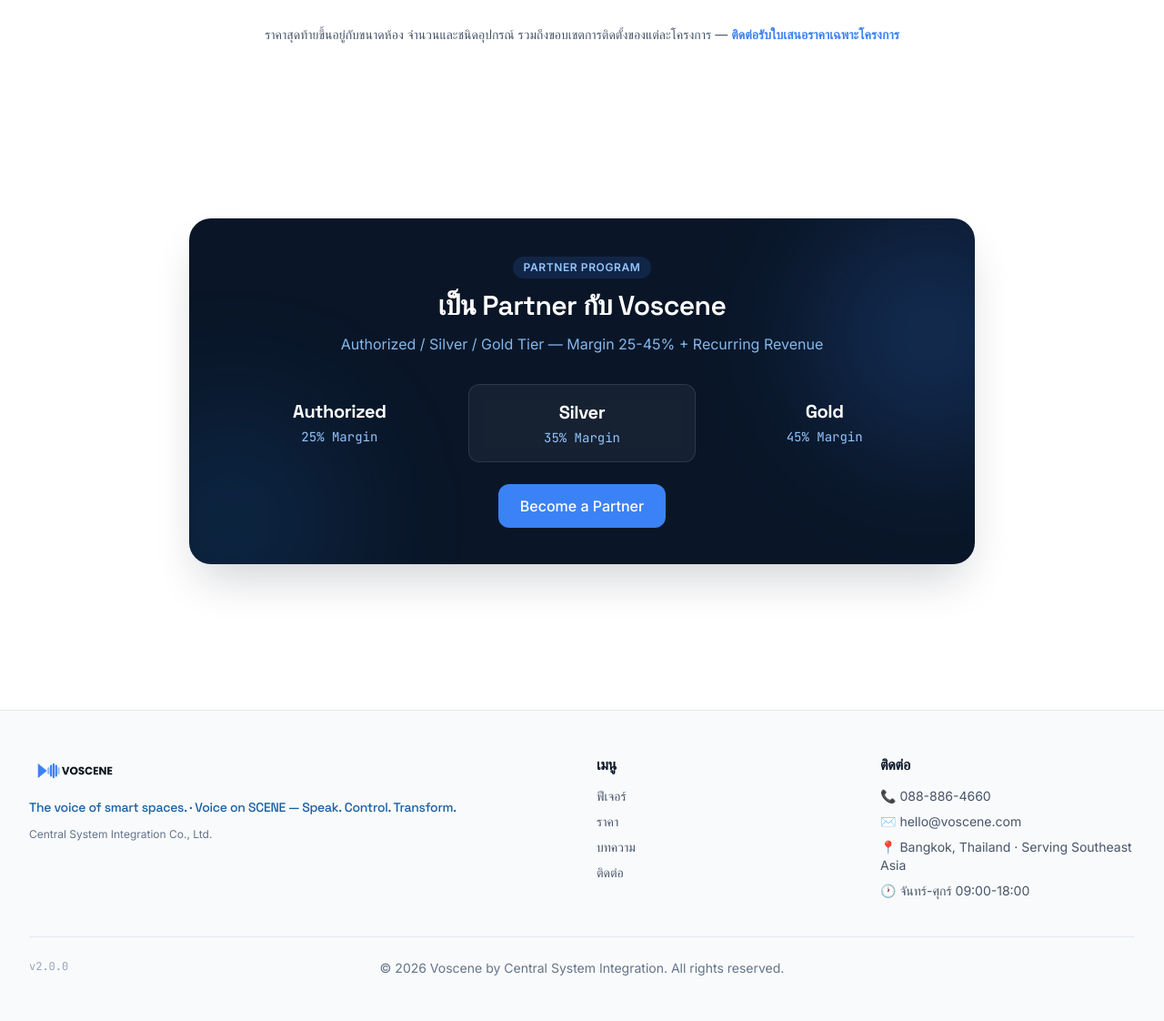
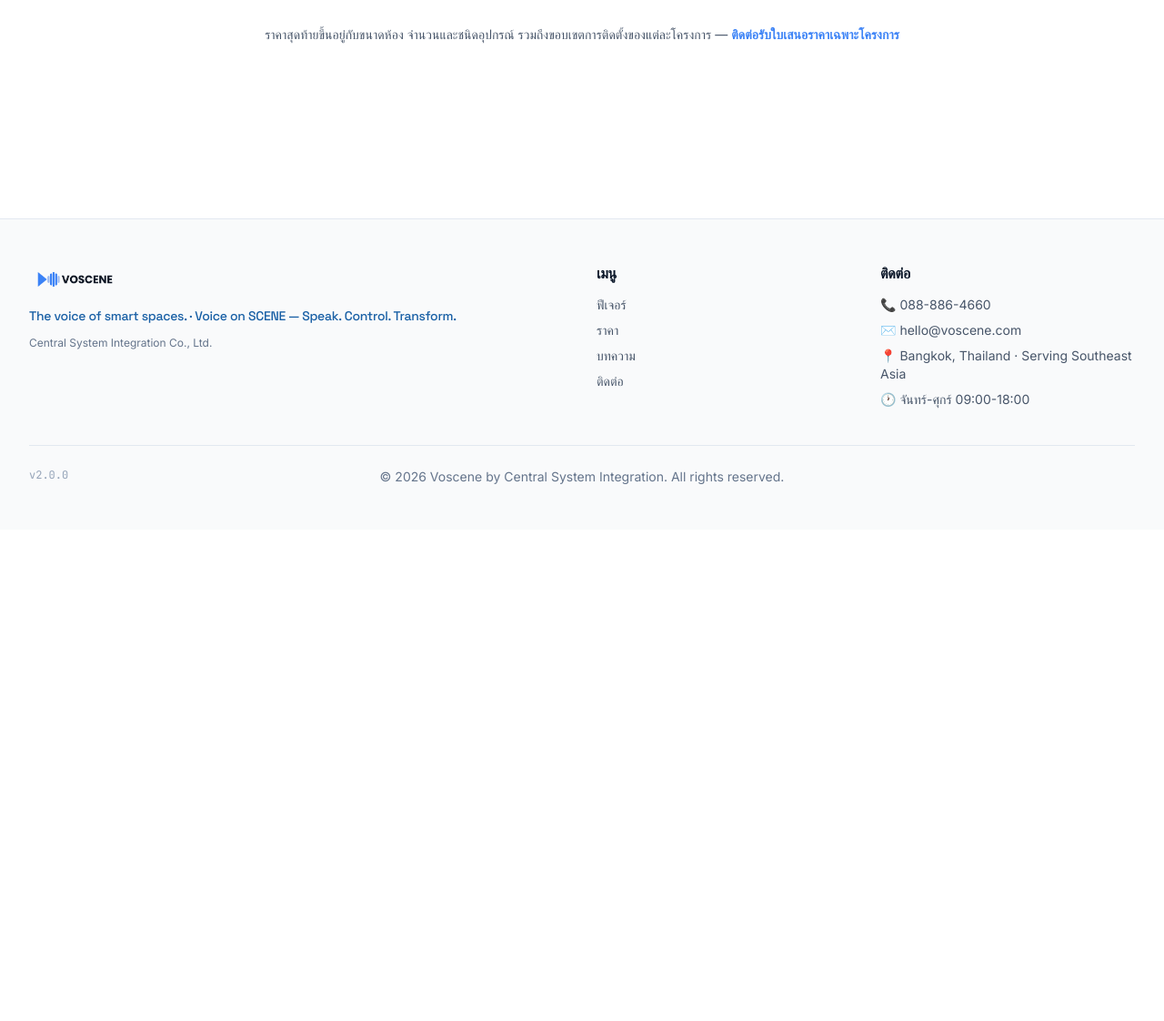
Before and after one commit to Voscene/voscene-web, a FastAPI app: page /pricing in a window 1280 px wide. Shown: the part 2063-3185 px from the top of the page at 91% size. After the commit the page ends 2595 px from the top, so only its background shows below. Run offline with FastAPI, Linux system fonts and the light colour scheme; data comes from the database, SQL or seed files in the repository; some libraries are stand-ins or nearby versions; some web fonts are replaced.

Commit message:
Remove Partner Program section from /pricing
Owner: cut the "เป็น Partner กับ Voscene" block. It exposed
reseller margin tiers (Authorized 25% / Silver 35% / Gold 45%)
publicly — that's internal channel/commercial info that doesn't
belong on the customer-facing pricing page. Partner recruitment,
if wanted later, should live behind a dedicated/gated flow, not
with the margins on display.

/pricing now ends after the "ราคาประกอบด้วย 3 ส่วน" structure
section (which already links to the consult form). {% endblock %}
preserved.

Co-Authored-By: Claude Opus 4.8 <noreply@anthropic.com>

```diff
--- a/templates/public/pricing.html
+++ b/templates/public/pricing.html
@@ -115,37 +115,4 @@
     </div>
 </section>
 
-<!-- Partner Program -->
-<section class="py-20 bg-white">
-    <div class="max-w-4xl mx-auto px-4">
-        <div class="bg-navy rounded-3xl p-10 shadow-2xl shadow-navy/20 relative overflow-hidden">
-            <div class="absolute top-0 -right-20 w-64 h-64 bg-electric/20 rounded-full blur-3xl"></div>
-            <div class="absolute -bottom-20 -left-20 w-64 h-64 bg-signal/20 rounded-full blur-3xl"></div>
-            <div class="relative">
-                <div class="text-center mb-8">
-                    <span class="inline-block px-3 py-1 rounded-full bg-electric/15 text-electric-300 text-xs font-semibold tracking-wider mb-3">PARTNER PROGRAM</span>
-                    <h2 class="font-display text-3xl font-semibold mb-3 text-white">เป็น Partner กับ Voscene</h2>
-                    <p class="text-sky font-th">Authorized / Silver / Gold Tier — Margin 25-45% + Recurring Revenue</p>
-                </div>
-                <div class="grid grid-cols-3 gap-4 text-center">
-                    <div class="p-4">
-                        <div class="font-display text-xl font-bold mb-1 text-white">Authorized</div>
-                        <div class="text-electric-300 font-mono text-sm">25% Margin</div>
-                    </div>
-                    <div class="p-4 bg-white/5 backdrop-blur border border-white/10 rounded-xl">
-                        <div class="font-display text-xl font-bold mb-1 text-white">Silver</div>
-                        <div class="text-electric-300 font-mono text-sm">35% Margin</div>
-                    </div>
-                    <div class="p-4">
-                        <div class="font-display text-xl font-bold mb-1 text-white">Gold</div>
-                        <div class="text-electric-300 font-mono text-sm">45% Margin</div>
-                    </div>
-                </div>
-                <div class="text-center mt-6">
-                    <a href="/contact?subject=partner" class="inline-block px-6 py-3 rounded-xl bg-electric hover:bg-electric-600 transition font-medium text-white">Become a Partner</a>
-                </div>
-            </div>
-        </div>
-    </div>
-</section>
 {% endblock %}
```
